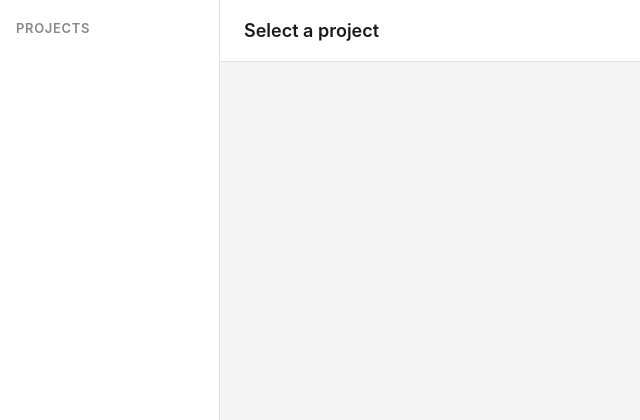
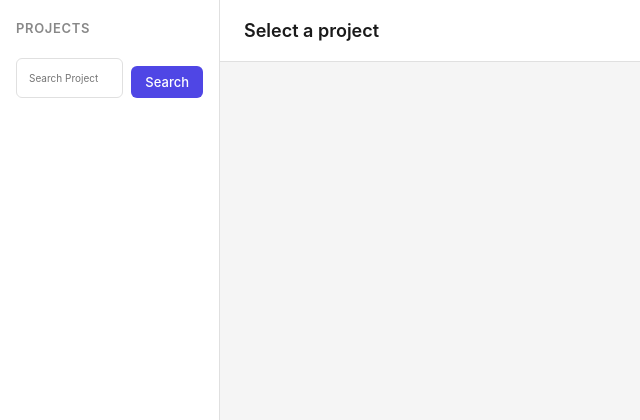
Before and after one commit to SSK166/ProjectTracker, a FastAPI app: page / in a window 1280 px wide. Shown: the top 420 px of the page, without its empty margins (0-640 px from the left). Run offline with FastAPI, Linux system fonts and the light colour scheme; data that the repository does not hold is empty.

Commit message:
Color based tracking

```diff
--- a/ProjectTracker/main.py
+++ b/ProjectTracker/main.py
@@ -6,6 +6,7 @@ import sqlite3
 import pandas as pd
 from fastapi import Body
 import os
+from datetime import date
 
 app = FastAPI()
 print("Running from:", os.getcwd())
@@ -35,11 +36,59 @@ def get_projects():
 @app.get("/api/projects/{project_name}")
 def get_project_rows(project_name: str):
     conn = get_conn()
+
+    # get all rows for the project
     rows = conn.execute("""
-        SELECT * FROM projects WHERE project_name = ?
+        SELECT p.id, p.project_name, p.packaging_type, p.packaging_option
+        FROM projects p
+        WHERE p.project_name = ?
     """, (project_name,)).fetchall()
+
+    result = []
+    today = date.today().isoformat()
+
+    for row in rows:
+        row_dict = dict(row)
+        project_id = row_dict["id"]
+
+        # get all status values for this row
+        statuses = conn.execute("""
+            SELECT column_name, current_value FROM status
+            WHERE project_id = ?
+        """, (project_id,)).fetchall()
+
+        # get all deadlines for this row
+        deadlines = conn.execute("""
+            SELECT column_name, deadline FROM deadlines
+            WHERE project_id = ?
+        """, (project_id,)).fetchall()
+
+        status_map = {s["column_name"]: s["current_value"] for s in statuses}
+        deadline_map = {d["column_name"]: d["deadline"] for d in deadlines}
+
+        # add status values to row
+        for col in status_map:
+            row_dict[col] = status_map[col]
+
+        # calculate overall row health
+        health = "green"
+        for col, deadline in deadline_map.items():
+            current_val = status_map.get(col, "")
+            is_complete = current_val in ["Approved", "Closed", "Dispatched", "Yes", "Received"]
+            is_overdue = deadline and today > deadline
+
+            if is_overdue and not is_complete:
+                health = "red"
+                break
+            elif not is_complete and health != "red":
+                health = "yellow"
+
+        row_dict["_health"] = health
+        result.append(row_dict)
+
     conn.close()
-    return [dict(row) for row in rows]
+    return result
+
 
 @app.get("/api/status/{project_id}")
 def get_status(project_id: int):
@@ -57,6 +106,30 @@ def get_deadlines(project_id:int):
         SELECT column_name,deadline from deadlines WHERE project_id=?""",(project_id,)).fetchall()
     conn.close()
     return [dict(row)for row in selected]
+
+@app.get("/api/alerts")
+def get_alerts():
+    conn = get_conn()
+    today = date.today().isoformat()
+
+    rows = conn.execute("""
+        SELECT
+            p.project_name,
+            p.packaging_type,
+            p.packaging_option,
+            s.column_name,
+            s.current_value,
+            d.deadline
+        FROM deadlines d
+        JOIN projects p ON p.id = d.project_id
+        JOIN status s ON s.project_id = d.project_id
+            AND s.column_name = d.column_name
+        WHERE d.deadline < ?
+        AND s.current_value NOT IN ('Approved','Closed','Dispatched','Yes','Received')
+    """, (today,)).fetchall()
+
+    conn.close()
+    return [dict(row) for row in rows]
 
 @app.put("/api/status/{project_id}")
 def update_status(project_id: int, data: dict = Body(...)):
--- a/ProjectTracker/static/script.js
+++ b/ProjectTracker/static/script.js
@@ -63,25 +63,66 @@ const RED_VALUES = ["Rejected", "Delayed", "Correction", "Not Received"]
 let currentRowId = null
 let currentProjectRows = []
 
-// Load project list on page load
 async function loadProjects() {
     const res = await fetch("/api/projects")
     const projects = await res.json()
 
     const list = document.getElementById("project-list")
     list.innerHTML = ""
-    const searchBox=document.createElement("input")
-    searchBox.type="text"
-    searchBox.placeholder="Search Project"
+
+    // Create a container wrapper for the search layout
+    const searchContainer = document.createElement("div")
+    searchContainer.className = "search-container"
+
+    const searchBox = document.createElement("input")
+    searchBox.type = "text"
+    searchBox.placeholder = "Search Project"
+    searchBox.classList.add("search-box")
+
+    const searchButton = document.createElement("button")
+    searchButton.textContent = "Search"
+    searchButton.classList.add("search-btn")
+
+    // Append items together beautifully inside the container
+    searchContainer.appendChild(searchBox)
+    searchContainer.appendChild(searchButton)
+    list.appendChild(searchContainer)
+
+    const projectElements = []
 
     projects.forEach(name => {
         const div = document.createElement("div")
         div.className = "project-item"
         div.textContent = name
         div.onclick = () => selectProject(name, div)
+
         list.appendChild(div)
+
+        projectElements.push({ name: name.toLowerCase(), element: div, rawName: name })
     })
 
+    const performSearch = () => {
+        const filter = searchBox.value.toLowerCase()
+        let matchedProject = null
+
+        projectElements.forEach(item => {
+            if (item.name.includes(filter)) {
+                item.element.style.display = "" // Show it
+                if (!matchedProject) {
+                    matchedProject = item
+                }
+            } else {
+                item.element.style.display = "none"
+            }
+        })
+
+        if (matchedProject && filter.trim() !== "") {
+            selectProject(matchedProject.rawName, matchedProject.element)
+        }
+    }
+
+    searchBox.oninput = performSearch
+    searchButton.onclick = performSearch
 }
 
 async function selectProject(name, el) {
@@ -94,7 +135,7 @@ async function selectProject(name, el) {
     const res = await fetch(`/api/projects/${encodeURIComponent(name)}`)
     const rows = await res.json()
     currentProjectRows = rows
-
+    rows.forEach(r=>console.log(r["_health"]))
     renderTable(rows)
 }
 
@@ -102,7 +143,7 @@ function renderTable(rows) {
     if (rows.length === 0) return
 
     // Build headers from first row keys
-    const allKeys = Object.keys(rows[0])
+    const allKeys = Object.keys(rows[0]).filter(k=>k!="_health")
     const head = document.getElementById("table-head")
     const body = document.getElementById("table-body")
 
@@ -113,17 +154,11 @@ function renderTable(rows) {
         const tr = document.createElement("tr")
         tr.className = "clickable"
         tr.onclick = () => openPanel(row)
-
+        if(row._health=="red") tr.style.backgroundColor="#fd5a5a"
         allKeys.forEach(key => {
             const td = document.createElement("td")
             const val = row[key]
-
-            if (STATUS_COLS.includes(key) && val) {
-                td.innerHTML = `<span class="badge ${badgeClass(val)}">${val}</span>`
-            } else {
-                td.textContent = val ?? "—"
-            }
-
+            td.textContent = val ?? "—"
             tr.appendChild(td)
         })
 
@@ -162,7 +197,7 @@ async function openPanel(row) {
     let html = `<div class="section-title">Read-only Info</div>`
 
     // show non-status fields as read only
-    const skipKeys = ["id", "project_name", "packaging_type", "packaging_option", ...STATUS_COLS]
+    const skipKeys = ["id", "project_name","_health", "packaging_type", "packaging_option", ...STATUS_COLS]
     Object.entries(row).forEach(([key, val]) => {
         if (!skipKeys.includes(key)) {
             html += `<div class="field-group">
@@ -252,4 +287,25 @@ async function savePanel() {
     }
 }
 
+async function loadAlerts() {
+    const res = await fetch("/api/alerts")
+    const alerts = await res.json()
+
+    const bar = document.getElementById("alerts-bar")
+    const list = document.getElementById("alerts-list")
+
+    if (alerts.length === 0) {
+        bar.style.display = "none"
+        return
+    }
+
+    bar.style.display = "block"
+    list.innerHTML = alerts.map(a =>
+        `<div class="alert-item">
+            ${a.project_name} — ${a.packaging_type} / ${a.packaging_option} — ${a.column_name} — deadline was ${a.deadline}
+        </div>`
+    ).join("")
+}
+
 loadProjects()
+loadAlerts()
--- a/ProjectTracker/static/style.css
+++ b/ProjectTracker/static/style.css
@@ -275,3 +275,80 @@ tr.clickable:hover {
     color: #27500A;
     margin-top: 4px;
 }
+
+/* Search Box and Button Wrapper Container */
+.search-container {
+    display: flex;
+    gap: 8px;
+    margin: 10px 16px 16px 16px;
+}
+
+.search-box {
+    flex: 1;
+    padding: 8px 12px;
+    border: 1px solid #e0e0e0;
+    border-radius: 6px;
+    font-size: 13px;
+    color: #1a1a1a;
+    height: 1005;
+    width:60%;
+    background: #fff;
+    font-family: inherit;
+    transition: border-color 0.15s ease;
+    font-size:10px;
+}
+
+.search-box:focus {
+    outline: none;
+    border-color: #4F46E5;
+}
+
+.search-btn {
+    margin-top: 8px;
+    padding: 8px 14px;
+    background: #4F46E5;
+    color: #ffffff;
+    border: none;
+    border-radius: 6px;
+    font-size: 13px;
+    font-weight: 500;
+    cursor: pointer;
+    font-family: inherit;
+    transition: background 0.15s ease;
+}
+
+.search-btn:hover {
+    background: #4338CA;
+}
+
+.alerts-bar {
+    background: #FCEBEB;
+    border-bottom: 1px solid #f5c6c6;
+    padding: 12px 24px;
+    max-height: 200px;
+    overflow-y: auto;
+    position:absolute;
+    top:70%;
+    left:50%;
+    transform:translate(-50%, -50%);
+}
+
+.alerts-title {
+    font-size: 12px;
+    font-weight: 700;
+    color: #791F1F;
+    margin-bottom: 8px;
+    text-transform: uppercase;
+    letter-spacing: 0.05em;
+}
+
+.alert-item {
+    font-size: 12px;
+    color: #791F1F;
+    padding: 4px 0;
+    border-bottom: 0.5px solid #f5c6c6;
+}
+
+.alert-item:last-child {
+    border-bottom: none;
+}
--- a/ProjectTracker/templates/index.html
+++ b/ProjectTracker/templates/index.html
@@ -23,6 +23,10 @@
             <div class="table-wrapper">
                 <table id="project-table">
                     <thead id="table-head"></thead>
+                    <div id="alerts-bar" class="alerts-bar" style="display:none">
+                        <div class="alerts-title">⚠ Overdue Items</div>
+                        <div id="alerts-list"></div>
+                    </div>
                     <tbody id="table-body"></tbody>
                 </table>
             </div>
```
